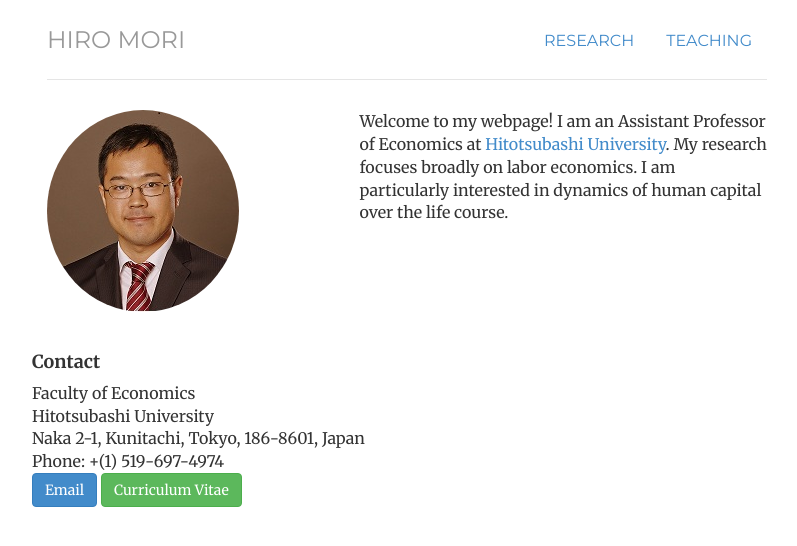
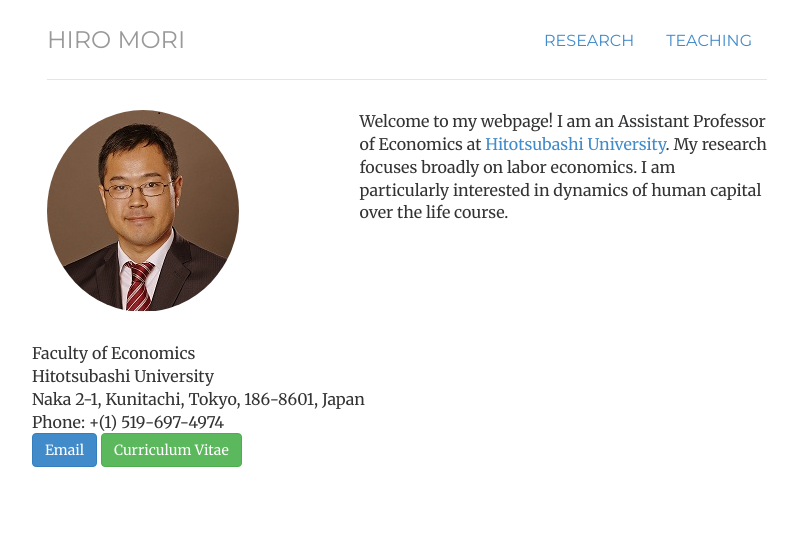
Before and after one commit to morihiroaki/morihiroaki.github.io, a Jekyll site: the page built from index.html, in a window 1280 px wide. Shown: the top 546 px of the page, without its empty margins (233-1030 px from the left). Built offline with Jekyll 4.4.1, drawn with Linux system fonts in a browser that asks for light colours.

Commit message:
Update index.html

```diff
--- a/index.html
+++ b/index.html
@@ -17,7 +17,7 @@ description:
        <div class='row'>
 
               <div class='col-md-7'>
-                <h4>Contact</h4>
+                <!--h4>Contact</h4-->
                 Faculty of Economics <br/>
                 Hitotsubashi University <br/>
                 Naka 2-1, Kunitachi, Tokyo, 186-8601, Japan <br/>
```
